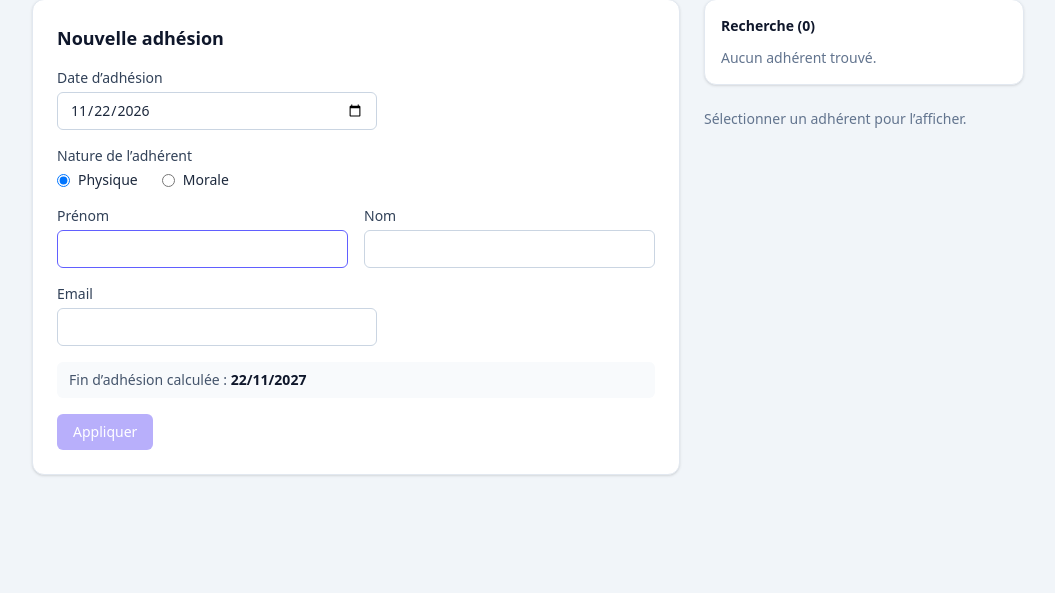
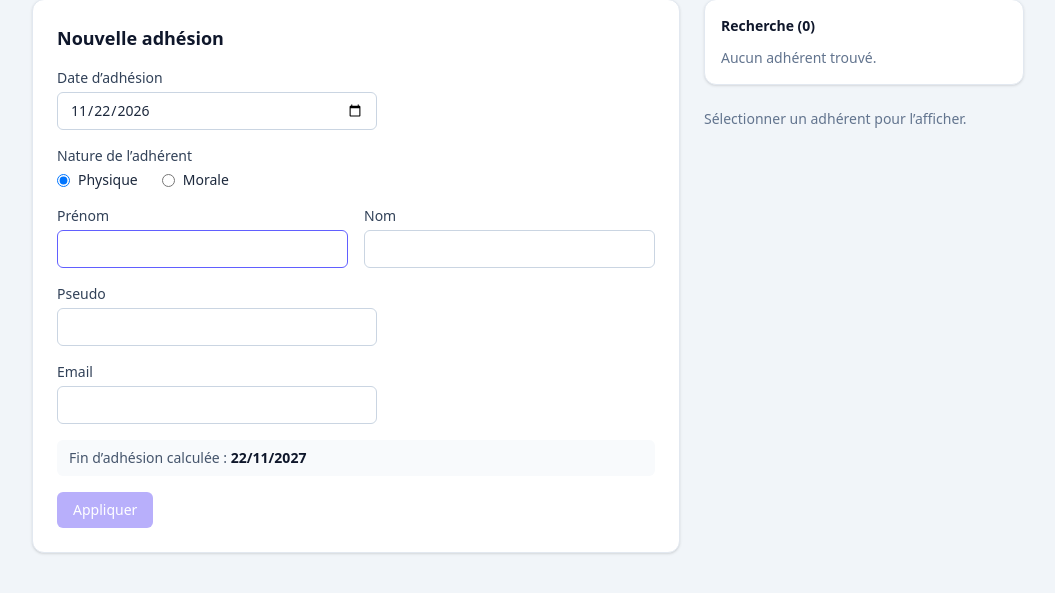
Before and after one commit to Givrix/MiniAdherent, a Laravel app: page / in a window 1280 px wide. Shown: the part 92-685 px from the top of the page, without its empty margins (112-1167 px from the left). Run offline with Laravel 12, Linux system fonts and the light colour scheme; a user stored in the database is signed in; data comes from the database, SQL or seed files in the repository; data that the repository does not hold is empty; style sheets or scripts are compiled from the project's sources.

Commit message:
Champ pseudo pour les membres physiques : identité (prénom+nom) ou pseudo, email désormais requis

```diff
--- a/app/Http/Controllers/MemberController.php
+++ b/app/Http/Controllers/MemberController.php
@@ -6,6 +6,7 @@ use App\Models\Member;
 use App\Services\SubscriptionPeriod;
 use Illuminate\Http\JsonResponse;
 use Illuminate\Http\Request;
+use Illuminate\Validation\ValidationException;
 
 class MemberController extends Controller
 {
@@ -21,7 +22,7 @@ class MemberController extends Controller
             ->orderBy('firstname')
             ->limit(10);
 
-        foreach (['firstname', 'lastname', 'company', 'email'] as $field) {
+        foreach (['firstname', 'lastname', 'pseudo', 'company', 'email'] as $field) {
             $value = trim((string) $request->query($field, ''));
             if ($value !== '') {
                 $query->where($field, 'like', "%{$value}%");
@@ -79,24 +80,32 @@ class MemberController extends Controller
     {
         $data = $request->validate([
             'morphy' => ['required', 'in:phy,mor'],
-            'firstname' => ['nullable', 'string', 'max:190', 'required_if:morphy,phy'],
-            'lastname' => ['nullable', 'string', 'max:190', 'required_if:morphy,phy'],
+            'firstname' => ['nullable', 'string', 'max:190'],
+            'lastname' => ['nullable', 'string', 'max:190'],
+            'pseudo' => ['nullable', 'string', 'max:190'],
             'company' => ['nullable', 'string', 'max:190', 'required_if:morphy,mor'],
-            'email' => ['nullable', 'email:rfc', 'max:190'],
+            'email' => ['required', 'email:rfc', 'max:190'],
             'subscription_date' => ['nullable', 'date', 'before_or_equal:today'],
         ], [
             'morphy.required' => 'La nature de l’adhérent est obligatoire.',
             'morphy.in' => 'La nature de l’adhérent est invalide.',
-            'firstname.required_if' => 'Le prénom est obligatoire pour un adhérent physique.',
-            'lastname.required_if' => 'Le nom est obligatoire pour un adhérent physique.',
             'company.required_if' => 'La raison sociale est obligatoire pour un adhérent moral.',
+            'email.required' => 'L’adresse email est obligatoire.',
             'email.email' => 'L’adresse email est invalide.',
             'subscription_date.date' => 'La date d’adhésion est invalide.',
             'subscription_date.before_or_equal' => 'La date d’adhésion ne peut pas être dans le futur.',
         ]);
 
+        if ($data['morphy'] === 'phy'
+            && (blank($data['pseudo'] ?? null) && (blank($data['firstname'] ?? null) || blank($data['lastname'] ?? null)))) {
+            throw ValidationException::withMessages([
+                'firstname' => 'Renseignez le prénom et le nom, ou un pseudo.',
+            ]);
+        }
+
         $data['lastname'] = isset($data['lastname']) ? mb_strtoupper(trim($data['lastname'])) : null;
         $data['firstname'] = isset($data['firstname']) ? trim($data['firstname']) : null;
+        $data['pseudo'] = isset($data['pseudo']) ? trim($data['pseudo']) : null;
         $data['company'] = isset($data['company']) ? trim($data['company']) : null;
         $data['email'] = isset($data['email']) ? trim($data['email']) : null;
 
--- a/app/Models/Member.php
+++ b/app/Models/Member.php
@@ -10,6 +10,7 @@ class Member extends Model
         'morphy',
         'firstname',
         'lastname',
+        'pseudo',
         'company',
         'email',
         'subscription_date',
--- a/resources/js/components/MembersApp.vue
+++ b/resources/js/components/MembersApp.vue
@@ -33,7 +33,7 @@
           </div>
         </fieldset>
 
-        <div class="grid gap-4 sm:grid-cols-2">
+        <div v-show="form.morphy === 'phy'" class="grid gap-4 sm:grid-cols-2">
           <div>
             <label for="firstname" class="mb-1 block text-sm font-medium text-slate-700">Prénom</label>
             <input
@@ -57,6 +57,17 @@
             />
             <p v-if="errors.lastname" class="mt-1 text-sm text-red-600">{{ errors.lastname[0] }}</p>
           </div>
+        </div>
+
+        <div v-show="form.morphy === 'phy'">
+          <label for="pseudo" class="mb-1 block text-sm font-medium text-slate-700">Pseudo</label>
+          <input
+            id="pseudo"
+            type="text"
+            v-model.trim="form.pseudo"
+            class="w-full max-w-xs rounded-md border border-slate-300 px-3 py-2 text-sm focus:border-indigo-500 focus:ring-indigo-500 focus:outline-none"
+          />
+          <p v-if="errors.firstname" class="mt-1 text-sm text-red-600">{{ errors.firstname[0] }}</p>
         </div>
 
         <div v-show="form.morphy === 'mor'">
@@ -156,6 +167,10 @@
             <dt class="text-slate-500">Nom</dt>
             <dd class="text-right">{{ current.lastname || '—' }}</dd>
           </div>
+          <div v-if="current.pseudo && current.morphy === 'phy'" class="flex justify-between gap-2">
+            <dt class="text-slate-500">Pseudo</dt>
+            <dd class="text-right">{{ current.pseudo }}</dd>
+          </div>
           <div class="flex justify-between gap-2">
             <dt class="text-slate-500">Email</dt>
             <dd class="text-right">{{ current.email || '—' }}</dd>
@@ -206,6 +221,7 @@ const defaultForm = () => ({
   morphy: 'phy',
   firstname: '',
   lastname: '',
+  pseudo: '',
   company: '',
   email: '',
   subscription_date: '',
@@ -227,9 +243,9 @@ const newBtn = ref(null);
 const isValid = computed(() => {
   const identityOk =
     form.morphy === 'phy'
-      ? form.firstname.length > 0 && form.lastname.length > 0
+      ? (form.firstname.length > 0 && form.lastname.length > 0) || form.pseudo.length > 0
       : form.company.length > 0;
-  const emailOk = form.email === '' || /^[^\s@]+@[^\s@]+\.[^\s@]{2,}$/.test(form.email);
+  const emailOk = /^[^\s@]+@[^\s@]+\.[^\s@]{2,}$/.test(form.email);
   return identityOk && emailOk && form.subscription_date !== '';
 });
 
@@ -268,7 +284,7 @@ const computedEnd = computed(() => {
 
 function memberDisplay(member) {
   if (member.morphy === 'mor') return member.company || 'Personne morale';
-  return [member.firstname, member.lastname].filter(Boolean).join(' ') || 'Sans nom';
+  return [member.firstname, member.lastname].filter(Boolean).join(' ') || member.pseudo || 'Sans nom';
 }
 
 function formatShort(value) {
@@ -302,7 +318,7 @@ async function refreshList() {
   if (editMode.value) return;
 
   const params = new URLSearchParams();
-  for (const field of ['firstname', 'lastname', 'company', 'email']) {
+  for (const field of ['firstname', 'lastname', 'pseudo', 'company', 'email']) {
     if (form[field].trim() !== '') params.set(field, form[field].trim());
   }
 
@@ -363,6 +379,7 @@ function editMember() {
     morphy: current.value.morphy,
     firstname: current.value.firstname ?? '',
     lastname: current.value.lastname ?? '',
+    pseudo: current.value.pseudo ?? '',
     company: current.value.company ?? '',
     email: current.value.email ?? '',
     subscription_date: current.value.subscription_date ?? '',
--- a/resources/views/settings.blade.php
+++ b/resources/views/settings.blade.php
@@ -86,7 +86,7 @@
                 <div>
                     <h3 class="mb-1 text-sm font-medium text-slate-800">Import</h3>
                     <p class="mb-2 text-xs text-slate-500">
-                        En-têtes attendus : <code class="rounded bg-slate-100 px-1">morphy;firstname;lastname;company;email;subscription_date</code>.
+                        En-têtes attendus : <code class="rounded bg-slate-100 px-1">morphy;firstname;lastname;pseudo;company;email;subscription_date</code>.
                         Délimiteur auto-détecté (`,` ou `;`), UTF-8, dates au format AAAA-MM-JJ.
                         Les lignes dont l’email correspond à un adhérent existant le mettent à jour, les autres créent un adhérent.
                     </p>
```
Also changed, not shown: app/Http/Controllers/SettingsController.php (+17 -6 lines), tests/Feature/MemberTest.php (+27 -3 lines), tests/Feature/SettingsTest.php (+22 -11 lines), README.md, database/migrations/2026_11_22_110000_add_pseudo_to_members_table.php (added).
